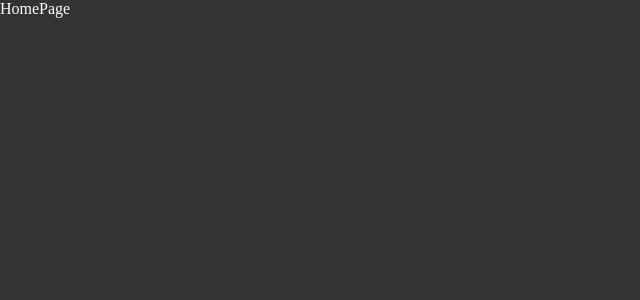
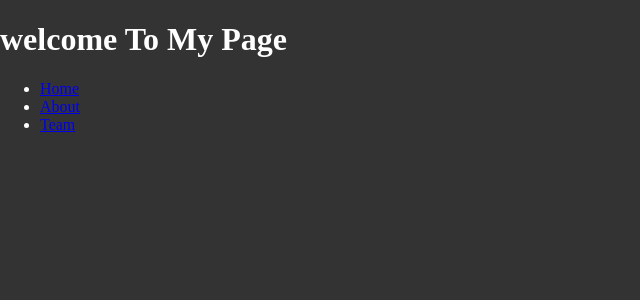
Before and after one commit to blessedbc/next_13_crash, a Next.js app: page / in a window 1280 px wide. Shown: the top 300 px of the page, without its empty margins (0-640 px from the left). Built offline with nearby package versions, Linux system fonts and the light colour scheme.

Commit message:
HomePage

```diff
--- a/app/page.js
+++ b/app/page.js
@@ -1,8 +1,21 @@
-import React from 'react'
+import Link from "next/link"
 
 const HomePage = () => {
   return (
-    <div>HomePage</div>
+    <div>
+      <h1>welcome To My Page</h1>
+      <ul>
+        <li>
+          <Link href='/'>Home</Link>
+        </li>
+         <li>
+          <Link href='/about'>About</Link>
+        </li>
+         <li>
+          <Link href='/about/team'>Team</Link>
+        </li>
+      </ul>
+    </div>
   )
 }
 
```
